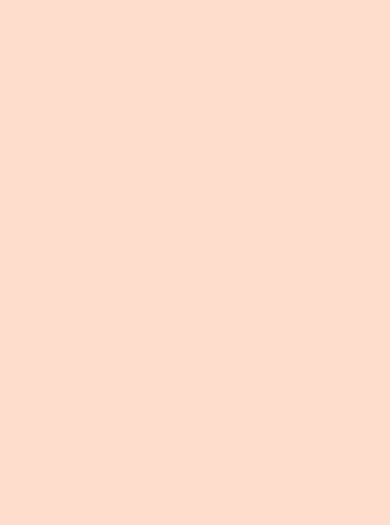
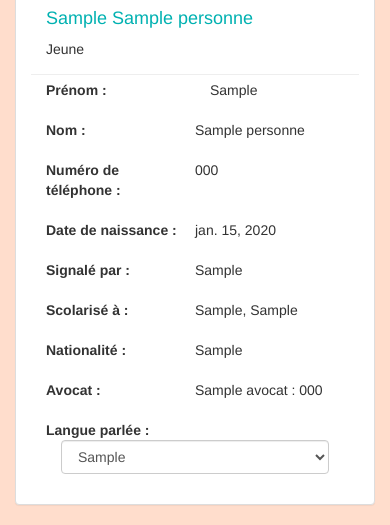
Before and after one commit to maximeg44/parisExil, a Django app: page /webApplication/1/ in a window 390 px wide. Before the commit the part shown is empty. Shown: the part 391-916 px from the top of the page. Before the commit the page ends 50 px from the top, so only its background shows below. Run offline with Django 3.2, Linux system fonts and the light colour scheme; tables that the repository leaves empty hold one stand-in row (values such as "Sample post"); some libraries are stand-ins or nearby versions.

Commit message:
Mise en forme de la page detailJeune

```diff
--- a/parisExil/webApplication/static/css/webApplication.css
+++ b/parisExil/webApplication/static/css/webApplication.css
@@ -38,3 +38,9 @@
 	border-collapse: collapse;
 	padding-left: 15px;
 }
+
+
+              input.hidden {
+    position: absolute;
+    left: -9999px;
+}
--- a/parisExil/webApplication/templates/webApplication/detailJeune.html
+++ b/parisExil/webApplication/templates/webApplication/detailJeune.html
@@ -39,5 +39,127 @@
 				</div>
 			</div>
 		</nav>
+		<div class="container">
+	<div class="row">
+       <div class="col-md-7 ">
+
+<div class="panel panel-default">
+  <div class="panel-heading">  <h4 >Profile de la personne</h4></div>
+   <div class="panel-body">
+
+    <div class="box box-info">
+
+            <div class="box-body">
+                     <div class="col-sm-2">
+                     <div  align="center"> <img alt="User Pic" src="https://x1.xingassets.com/assets/frontend_minified/img/users/nobody_m.original.jpg" id="profile-image1" class="img-circle img-responsive">
+
+                <input id="profile-image-upload" class="hidden" type="file">
+
+                <!--Upload Image Js And Css-->
+
+
+
+
+
+
+
+                     </div>
+
+              <br>
+
+              <!-- /input-group -->
+            </div>
+            <div class="col-sm-6">
+            <h4 style="color:#00b1b1;"> {{jeune.idpersonne.prenom}} {{jeune.idpersonne.nom}} </h4></span>
+              <span><p>Jeune</p></span>
+            </div>
+            <div class="clearfix"></div>
+            <hr style="margin:5px 0 5px 0;">
+
+
+<div class="col-sm-5 col-xs-6 tital " ><b>Prénom :</b></div><div class="col-sm-7 col-xs-6 ">{{jeune.idpersonne.prenom}}</div>
+     <div class="clearfix"></div>
+<div class="bot-border"></div>
+</br>
+<div class="col-sm-5 col-xs-6 tital " ><b>Nom :</b></div><div class="col-sm-7"> {{jeune.idpersonne.nom}}</div>
+  <div class="clearfix"></div>
+<div class="bot-border"></div>
+</br>
+<div class="col-sm-5 col-xs-6 tital " ><b>Numéro de téléphone :</b></div><div class="col-sm-7">{{jeune.idpersonne.numtel}}</div>
+  <div class="clearfix"></div>
+<div class="bot-border"></div>
+</br>
+<div class="col-sm-5 col-xs-6 tital " ><b>Date de naissance :</b></div><div class="col-sm-7">{{jeune.datenaissance}}</div>
+
+  <div class="clearfix"></div>
+<div class="bot-border"></div>
+</br>
+<div class="col-sm-5 col-xs-6 tital " ><b>Signalé par :</b></div><div class="col-sm-7">{{jeune.signalerpar}}</div>
+
+  <div class="clearfix"></div>
+<div class="bot-border"></div>
+</br>
+<div class="col-sm-5 col-xs-6 tital " ><b>Scolarisé à :</b></div><div class="col-sm-7">{{jeune.idecole.libelle}}, {{jeune.idecole.ville}}</div>
+
+ <div class="clearfix"></div>
+<div class="bot-border"></div>
+</br>
+<div class="col-sm-5 col-xs-6 tital " ><b>Nationalité :</b></div><div class="col-sm-7">{{jeune.pays}}</div>
+
+ <div class="clearfix"></div>
+<div class="bot-border"></div>
+</br>
+<div class="col-sm-5 col-xs-6 tital " ><b>Avocat :</b></div><div class="col-sm-7">{{jeune.idavocat.nom}} : {{jeune.idavocat.numtel}}</div>
+
+<div class="clearfix"></div>
+<div class="bot-border"></div>
+</br>
+<div class="form-group">
+  <div class="col-sm-5 col-xs-5 tital " ><b>Langue parlée :</b></div><div class="col-sm-7">
+  <div class="col-md-8">
+    <select id="selectbasic" name="selectbasic" class="form-control">
+	{%for langue in liste_langue_parler%}
+		<option value="1">{{langue.libelle}}</option>
+	{%endfor%}
+    </select>
+  </div>
+</div>
+
+
+
+
+            <!-- /.box-body -->
+          </div>
+          <!-- /.box -->
+
+        </div>
+
+
+    </div>
+    </div>
+</div>
+    <script>
+              $(function() {
+    $('#profile-image1').on('click', function() {
+        $('#profile-image-upload').click();
+    });
+});
+              </script>
+
+
+
+
+
+
+
+
+
+   </div>
+</div>
+
+
+
+
+
 		</body>
 </html>
--- a/parisExil/webApplication/views.py
+++ b/parisExil/webApplication/views.py
@@ -1,8 +1,8 @@
 from django.http import HttpResponse
 from django.template import loader
-from .models import Personne
+from .models import Personne, Jeune
 from django.shortcuts import render, get_object_or_404
-from webApplication.models import Accueillir
+from webApplication.models import Accueillir, Parler
 from datetime import datetime
 from _datetime import timedelta
 
@@ -18,5 +18,11 @@
     return HttpResponse(template.render(context, request))
 
 def detailJeune(request, jeune_id):
-    jeune = get_object_or_404(Personne, pk=jeune_id)
-    return render(request, "webApplication/detailJeune.html", {'jeune' : jeune})
+    jeune = get_object_or_404(Jeune, pk=jeune_id)
+    liste_langue_parler = Parler.objects.all().filter(idpersonne = jeune_id)
+    template = loader.get_template('webApplication/detailJeune.html')
+    context = {
+        'jeune' : jeune,
+        'liste_langue_parler' : liste_langue_parler,
+        }
+    return HttpResponse(template.render(context, request))
```
